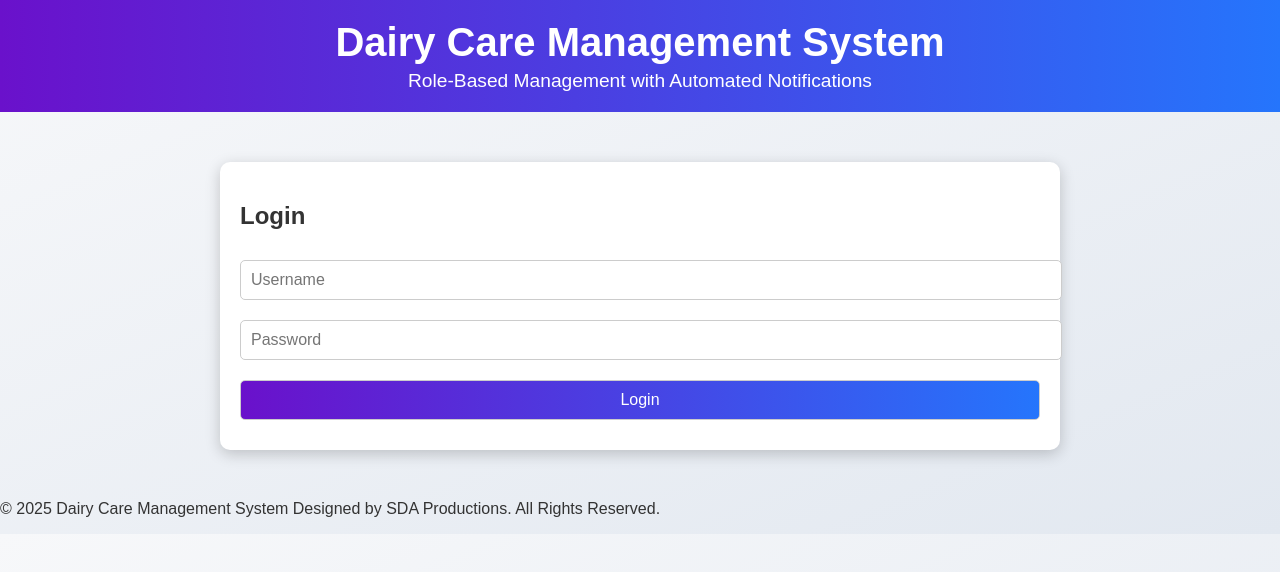
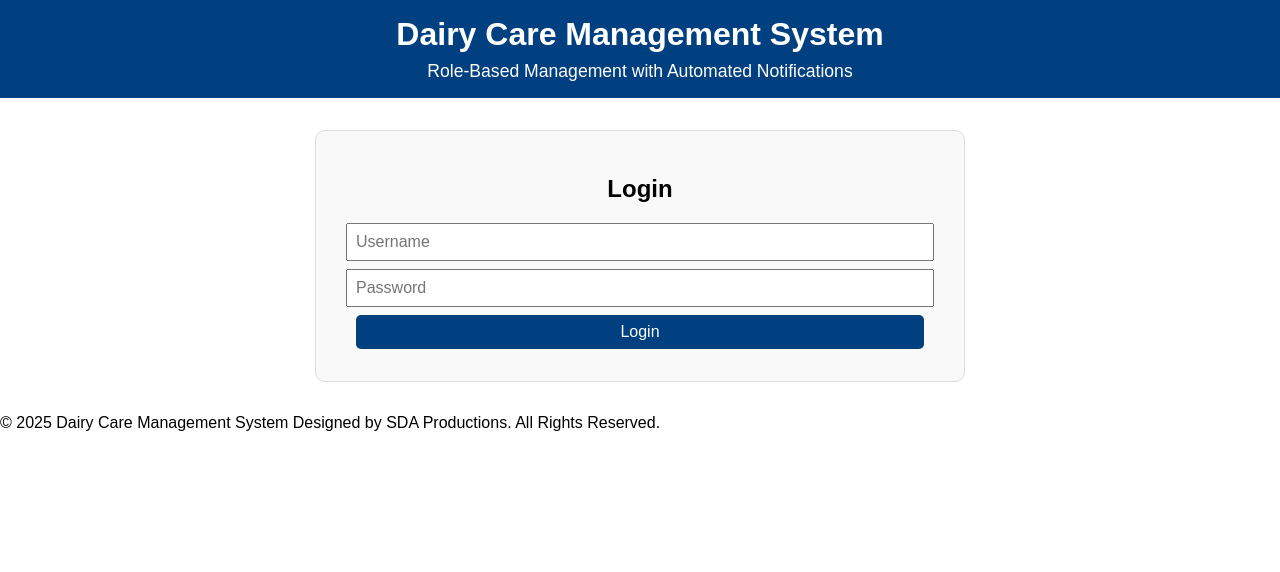
Before and after one commit to dani098765/dairy2, a plain HTML site: page index.html in a window 1280 px wide. Drawn offline with nearby package versions, Linux system fonts and the light colour scheme.

Commit message:
styles.css

```diff
--- a/styles.css
+++ b/styles.css
@@ -1,76 +1,100 @@
-/* General Styling */
 body {
     font-family: Arial, sans-serif;
     margin: 0;
     padding: 0;
-    background: linear-gradient(to bottom right, #f7f8fa, #e2e8f0);
-    color: #333;
+    box-sizing: border-box;
 }
 
 header {
-    background: linear-gradient(to right, #6A11CB, #2575FC);
-    padding: 20px;
+    background-color: #004080;
+    color: white;
     text-align: center;
-    color: white;
+    padding: 1rem 0;
 }
 
 header h1 {
     margin: 0;
-    font-size: 2.5em;
 }
 
 header p {
-    margin: 5px 0 0;
-    font-size: 1.2em;
+    margin: 0.5rem 0 0;
+    font-size: 1.1rem;
 }
 
-.login-container, .dashboard-container {
-    max-width: 800px;
-    margin: 50px auto;
-    padding: 20px;
-    background: white;
-    border-radius: 10px;
-    box-shadow: 0 4px 15px rgba(0, 0, 0, 0.2);
-}
-
-form input, form button, form textarea {
-    width: 100%;
-    margin: 10px 0;
-    padding: 10px;
-    font-size: 1em;
-    border: 1px solid #ccc;
-    border-radius: 5px;
-}
-
-form button {
-    background: linear-gradient(to right, #6A11CB, #2575FC);
-    color: white;
-    cursor: pointer;
-}
-
-form button:hover {
-    background: linear-gradient(to right, #2575FC, #6A11CB);
-}
-
-.tabs button {
-    padding: 15px 20px;
-    background: linear-gradient(to right, #2575FC, #6A11CB);
-    color: white;
-    border: none;
-    border-radius: 5px;
-    margin-right: 5px;
-    cursor: pointer;
-}
-
-.tabs button:hover {
-    background: linear-gradient(to right, #6A11CB, #2575FC);
-    transform: scale(1.1);
+.main {
+    padding: 1rem;
 }
 
 .hidden {
     display: none;
 }
 
-.section {
-    margin-top: 20px;
+.login-container, .dashboard-container {
+    margin: 2rem auto;
+    max-width: 600px;
+    text-align: center;
+    padding: 1.5rem;
+    border: 1px solid #ddd;
+    border-radius: 10px;
+    background-color: #f9f9f9;
 }
+
+input, textarea, button {
+    width: calc(100% - 2rem);
+    padding: 0.5rem;
+    margin: 0.5rem auto;
+    display: block;
+    font-size: 1rem;
+}
+
+button {
+    background-color: #004080;
+    color: white;
+    border: none;
+    border-radius: 5px;
+    cursor: pointer;
+    transition: background-color 0.3s;
+}
+
+button:hover {
+    background-color: #0056b3;
+}
+
+.tabs {
+    display: flex;
+    justify-content: center;
+    margin: 1rem 0;
+}
+
+.tabs button {
+    margin: 0 0.5rem;
+    padding: 0.7rem 1rem;
+    border: 1px solid #ddd;
+    background-color: white;
+    cursor: pointer;
+}
+
+.tabs button:hover {
+    background-color: #004080;
+    color: white;
+}
+
+.table-container {
+    overflow-x: auto;
+    margin: 1rem 0;
+}
+
+table {
+    width: 100%;
+    border-collapse: collapse;
+    margin: 1rem auto;
+}
+
+table, th, td {
+    border: 1px solid #ddd;
+    text-align: left;
+}
+
+th, td {
+    padding: 0.5rem;
+}
```
